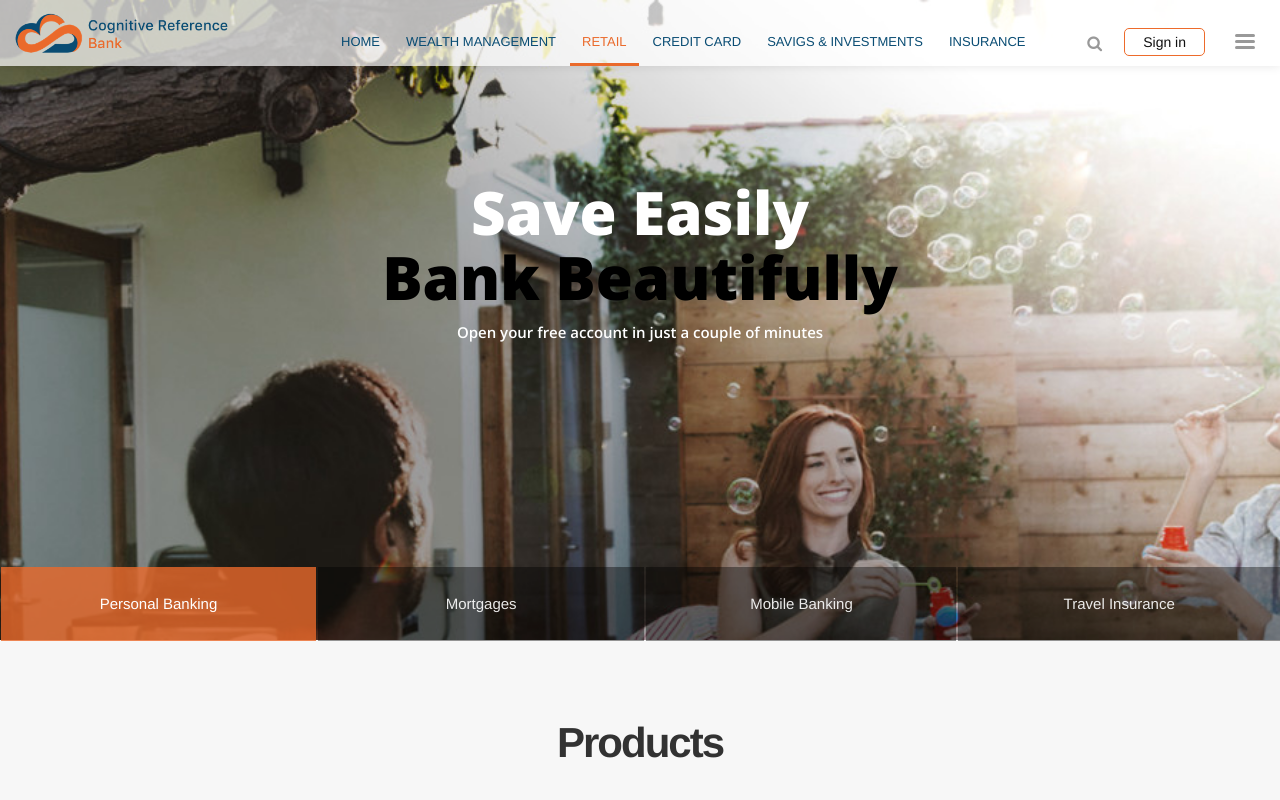
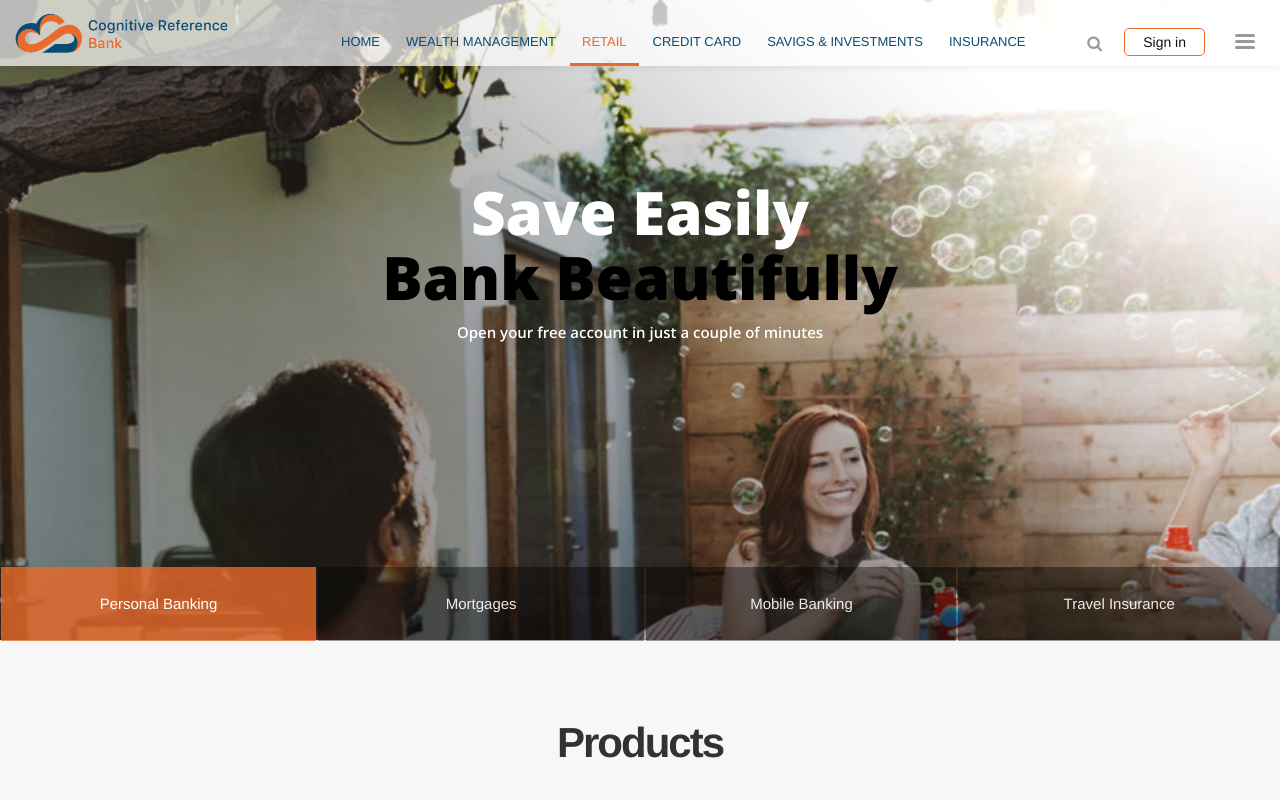
Before and after one commit to f1studioz/CRB, a plain HTML site: page retail.html in a window 1280 px wide. Shown: the top 800 px of the page. Drawn offline with nearby package versions, Linux system fonts and the light colour scheme; some packages are replaced by stand-ins of ours; a script that the page names is missing.

Commit message:
Update custom.css

```diff
--- a/css/custom.css
+++ b/css/custom.css
@@ -926,7 +926,7 @@ div#tabs-07 {
 .slider-bg-img.tab-1{
     background: url('../images/custom-images/crb/banner.jpg') no-repeat;
     background-size: cover;
-    background-position:-650px;
+    background-position: center center;
 }
 .slider-bg-img.tab-2{
     background: url('../images/custom-images/crb/mortgage.jpg') no-repeat;
```
